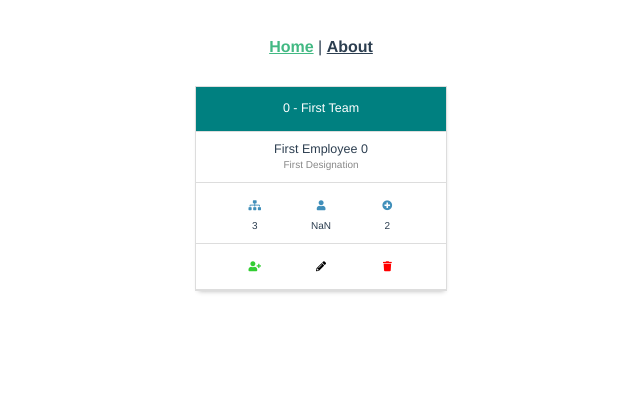
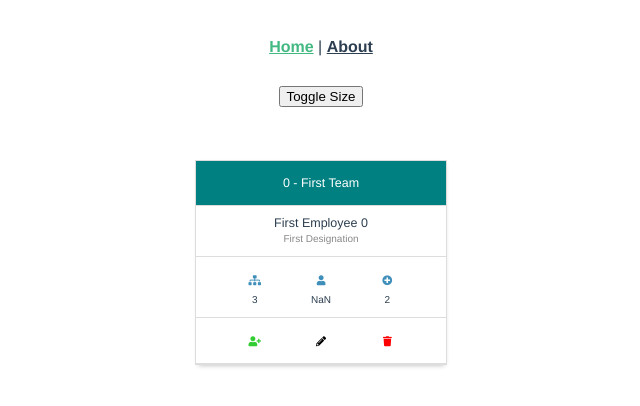
Before and after one commit to GregJacobs82/20190521-tree-nodes, a Vue app: page / in a window 1280 px wide. Shown: the top 406 px of the page, without its empty margins (319-959 px from the left). Built offline with nearby package versions, Linux system fonts and the light colour scheme.

Commit message:
Add simple size toggle

```diff
--- a/src/views/Home.vue
+++ b/src/views/Home.vue
@@ -1,5 +1,6 @@
 <template>
-    <div class="home">
+    <div class="home" :class="{ 'small':isSmall }">
+        <button @click.prevent="toggleIsSmall">Toggle Size</button>
         <Tree :collection="collection"/>
     </div>
 </template>
@@ -14,6 +15,7 @@
         },
         data () {
             return {
+                isSmall: true,
                 collection: {
                     id: 0,
                     team: "First Team",
@@ -197,11 +199,21 @@
                     ]
                 },
             }
+        },
+        methods: {
+            toggleIsSmall () {
+                this.isSmall = !this.isSmall;
+            }
         }
     }
 </script>
 <style lang="scss" scoped>
     .home {
-        font-size: 10px; // NOTE: Adjust this to scale the overall node tree size
+        &.small {
+            font-size: 10px; // NOTE: Adjust this to scale the overall node tree size
+        }
+        button {
+            margin-bottom: 4em;
+        }
     }
 </style>
```
